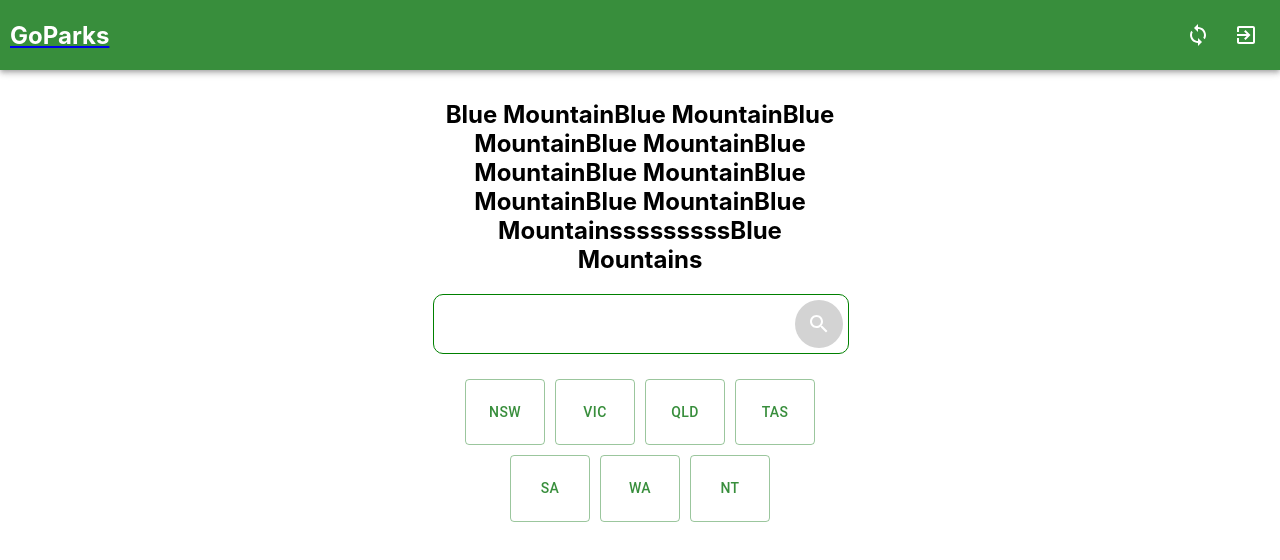
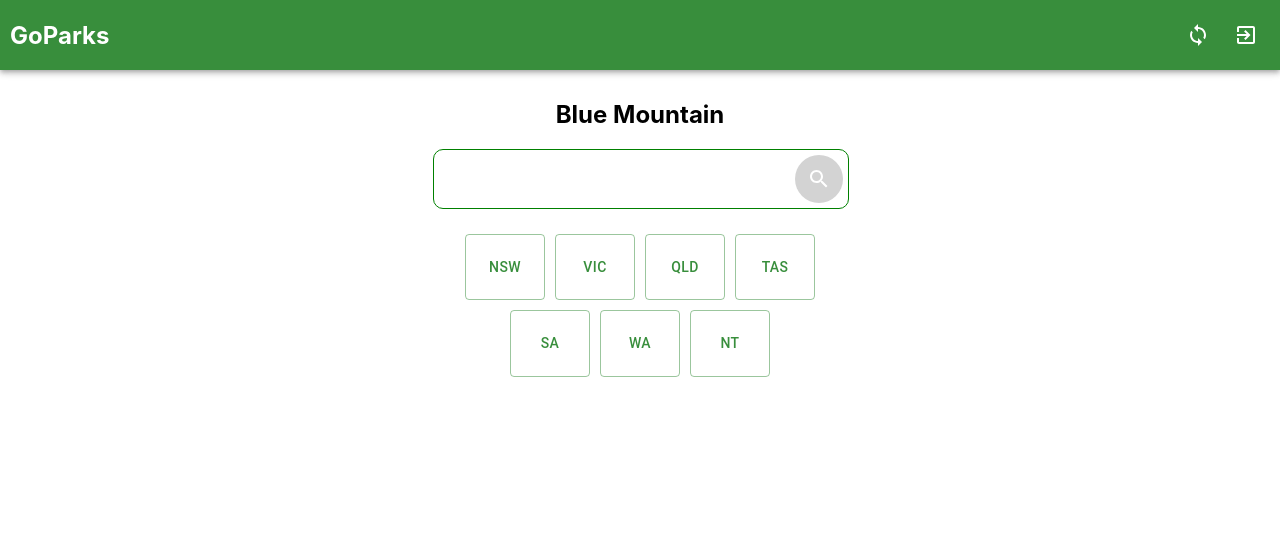
Before and after one commit to devadeka/GoParks, a React (Create React App) app: page /park/1 in a window 1280 px wide. Shown: the top 560 px of the page. Built offline with nearby package versions, Linux system fonts and the light colour scheme.

Commit message:
minor changes

```diff
--- a/src/components/container/PlateCheckScreen/index.js
+++ b/src/components/container/PlateCheckScreen/index.js
@@ -38,11 +38,7 @@ const PlateCheckScreen = () => {
       <Header />
       <Body noFooter>
         <div>
-          <ParkName>
-            Blue MountainBlue MountainBlue MountainBlue MountainBlue
-            MountainBlue MountainBlue MountainBlue MountainBlue
-            MountainsssssssssBlue Mountains
-          </ParkName>
+          <ParkName>Blue Mountain</ParkName>
           <PlatContainer>
             <PlateState>{selectedState}</PlateState>
             <PlateInput value={plateText} onChange={handlePlateTextChange} />
--- a/src/components/presentational/Header/index.js
+++ b/src/components/presentational/Header/index.js
@@ -1,5 +1,5 @@
 import React from 'react';
-import { Link } from 'react-router-dom';
+import { useHistory } from 'react-router-dom';
 import {
   HeaderTitle,
   HeaderComponent,
@@ -8,9 +8,11 @@ import {
   LogoutIcon,
 } from './styled';
 
-const Header = () => (
-  <Link to="/park_select">
-    <HeaderComponent>
+const Header = () => {
+  const history = useHistory();
+  const handleTitleClick = () => history.push('/park_select');
+  return (
+    <HeaderComponent onClick={handleTitleClick}>
       <HeaderTitle>GoParks</HeaderTitle>
       <HeaderButton>
         <SyncUpIcon />
@@ -19,6 +21,6 @@ const Header = () => (
         <LogoutIcon />
       </HeaderButton>
     </HeaderComponent>
-  </Link>
-);
+  );
+};
 export default Header;
```
